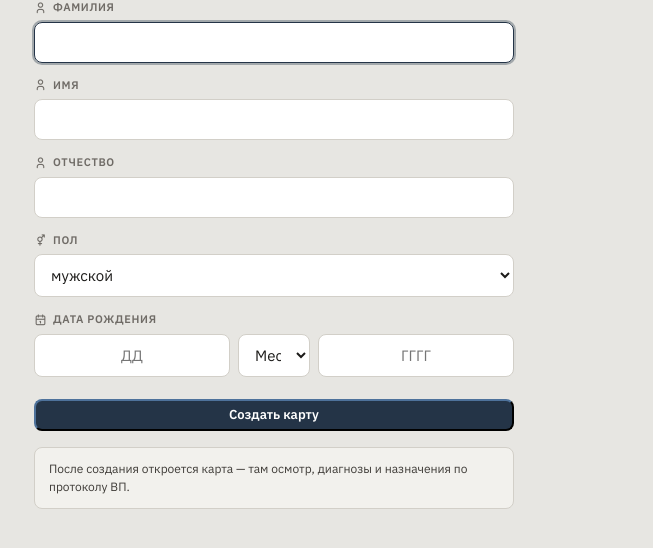
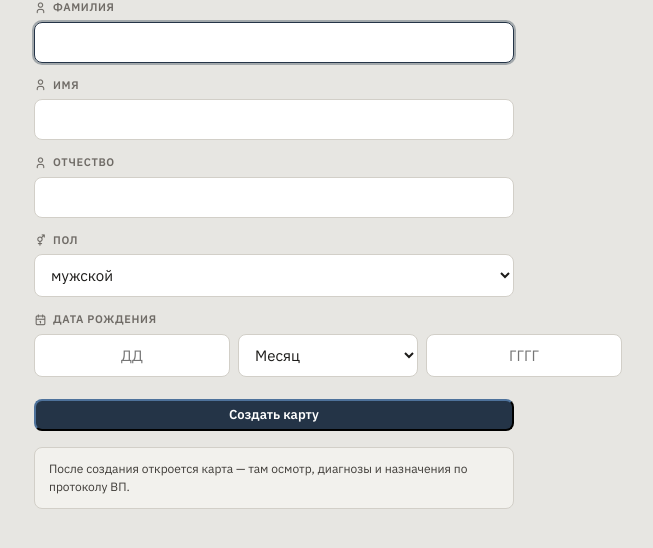
Before and after one commit to krvzdrv/clinic-os, a Flask app: page /patient/new in a window 1280 px wide. Shown: the part 158-706 px from the top of the page, without its empty margins (366-1019 px from the left). Run offline with Flask 3, Linux system fonts and the light colour scheme; some libraries are stand-ins or nearby versions.

Commit message:
Расширить выбор месяца рождения, чтобы помещались полные русские названия
Co-authored-by: Cursor <cursoragent@cursor.com>

```diff
--- a/templates/new_patient.html
+++ b/templates/new_patient.html
@@ -23,11 +23,12 @@
   /* Дата рождения — три отдельных поля, не type="date": для года вроде 1967
      родной календарь пришлось бы прокликивать месяц за месяцем назад.
      Год печатается цифрами сразу, без навигации. */
-  .dob-row{display:flex;gap:8px;}
+  .dob-row{display:flex;gap:8px;align-items:stretch;}
   .dob-row input{width:auto;text-align:center;}
   .dob-row input#dob_day{flex:0 0 4.2em;}
   .dob-row input#dob_year{flex:0 0 5.5em;}
-  .dob-row select{flex:1;min-width:0;}
+  /* min-width под самый длинный месяц («сентябрь») + стрелка select */
+  .dob-row select#dob_month{flex:1 1 12em;min-width:12em;width:auto;}
   .hint{margin-top:16px;padding:12px 14px;background:var(--tint);border-radius:8px;font-size:12px;color:var(--soft);line-height:1.5;border:1px solid var(--line);}
 </style>
 </head>
```
